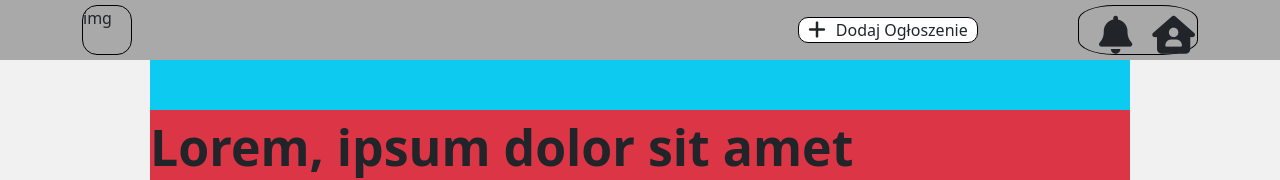
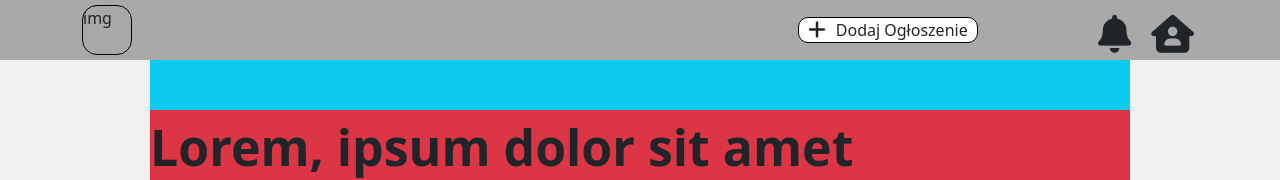
Before and after one commit to Cich321/inzynierka, a plain HTML site: page pages/main_page.html in a window 1280 px wide. Shown: the top 180 px of the page. Drawn offline with nearby package versions, Linux system fonts and the light colour scheme.

Commit message:
cos dodane

```diff
--- a/styles/main_page.scss
+++ b/styles/main_page.scss
@@ -21,12 +21,10 @@ body {
            display: flex;
            justify-content: center;
            align-items: center;
-
            i{
                 padding-right: 10px;
                 font-size: 20px;
            }
-
         }
         .logo{
             width: 50px;
@@ -37,8 +35,6 @@ body {
         .nav-rightside{
             width: 120px;
             height: 50px;
-            border: 1px solid black;
-            border-radius: 30%;
             display: flex;
             .nav-rightside-elements {
                 font-size: 38px;
@@ -57,7 +53,6 @@ body {
         }
     }
     .left-element {
-
         margin-left: 25px;
         height: 250px;
         width: 250px;
```
Also changed, not shown: styles/main_page.css, styles/main_page.min.css.
